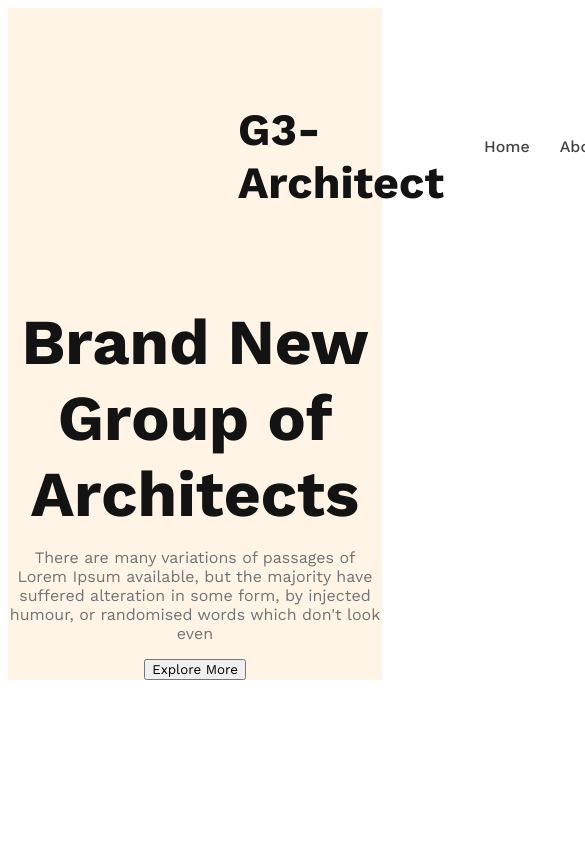
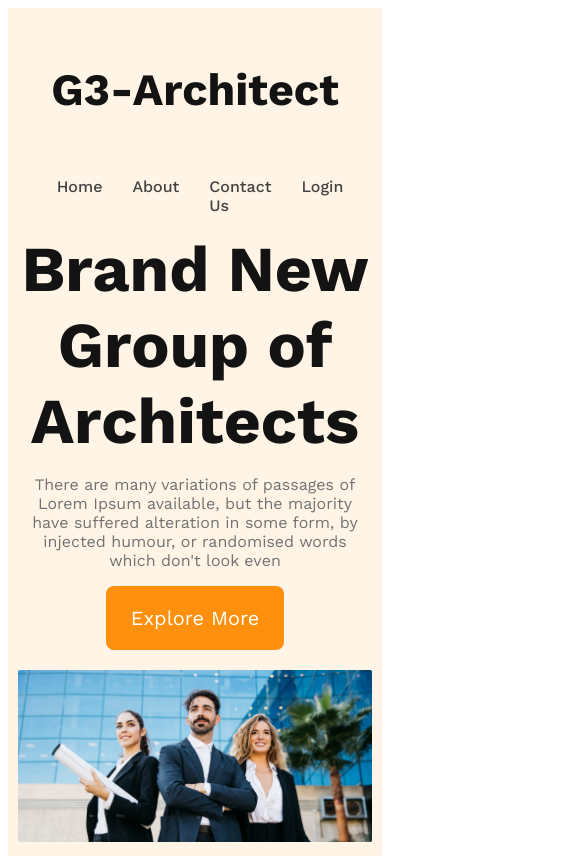
Before and after one commit to Badhon-Sarker/g3-architect-responsive, a plain HTML site: page index.html in a window 390 px wide. Shown: the top 864 px of the page, 585 px wide, since content can reach past the window. Drawn offline with nearby package versions, Linux system fonts and the light colour scheme.

Commit message:
responsive added

```diff
--- a/index.html
+++ b/index.html
@@ -26,11 +26,16 @@
 
         <div class="banner-container">
 
-            <div class="banner-title">Brand New Group of Architects</div>
+            <div class="banner-content">
+                <div class="banner-title">Brand New Group of Architects</div>
 
             <p class="banner-description">There are many variations of passages of Lorem Ipsum available, but the majority have suffered alteration in some form, by injected humour, or randomised words which don't look even</p>
 
             <button class="btn-primary">Explore More</button>
+
+            </div>
+
+            <img class="banner-img" src="images/banner.png" alt="">
 
         </div>
 
--- a/styles/architect.css
+++ b/styles/architect.css
@@ -11,12 +11,12 @@ font-family: 'Work Sans', sans-serif;
 
 header{
     background: rgba(255, 144, 14, 0.10);
+    padding: 50px 230px;
 }
 
 nav{
     display: flex;
     justify-content: space-between;
-    padding: 50px 230px;
     align-items: center;
 }
 
@@ -58,8 +58,49 @@ nav li a{
      font-weight: 400;
 }
 
-.banner-container{
+.banner-content{
     max-width: 800px;
     text-align: center;
-    margin: 0px auto;
+    margin: 0 auto;
 }
+
+.btn-primary{
+    color: #FFF;
+    font-size: 1.25rem;
+    padding: 20px 25px;
+    border: 0;
+    border-radius: 8px;
+    background: #FF900E;
+    cursor: pointer;
+}
+
+.banner-img{
+    width: 100%;
+    margin-top: 20px;
+}
+
+
+
+/* responsive-style */
+/* mobile-devise */
+@media screen and (max-width: 576px) {
+    header{
+       padding: 10px;
+    }
+    nav{
+        flex-direction: column;
+    }
+
+}
+
+/* tablet or medium devises */
+
+@media screen and (min-width: 576px) and (max-width: 990px) {
+    header{
+        padding: 50px;
+    }
+
+    nav{
+        flex-direction: column;
+    }
+}
```
Also changed, not shown: images/architect.png (added), images/banner.png (added), images/icons/customers.png (added), images/icons/email.png (added), images/icons/projects.png (added), images/icons/ribon.png (added), images/sponsors/amazon.png (added), images/sponsors/figma.png (added), images/sponsors/google.png (added), images/sponsors/spotify.png (added), images/sponsors/telerama.png (added), images/team1.png (added), images/team2.png (added), images/team3.png (added), 1 more files.
